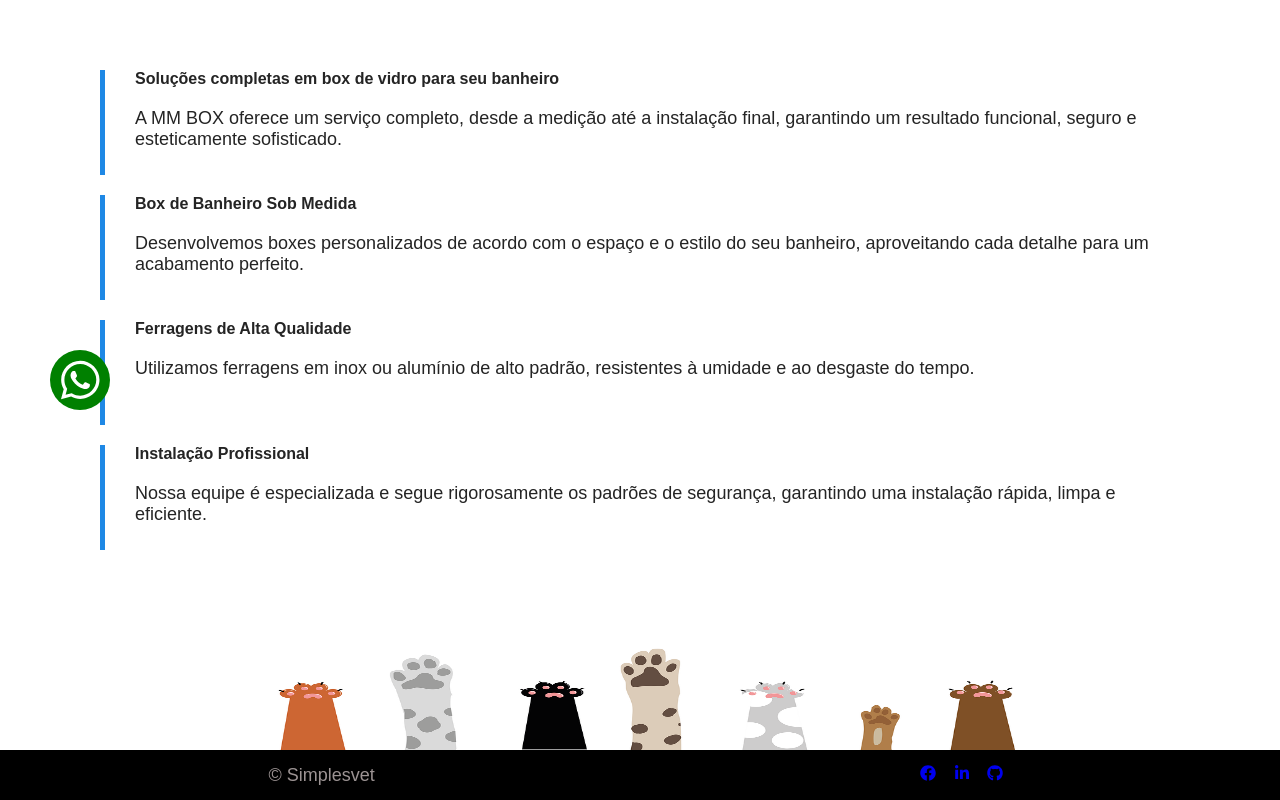
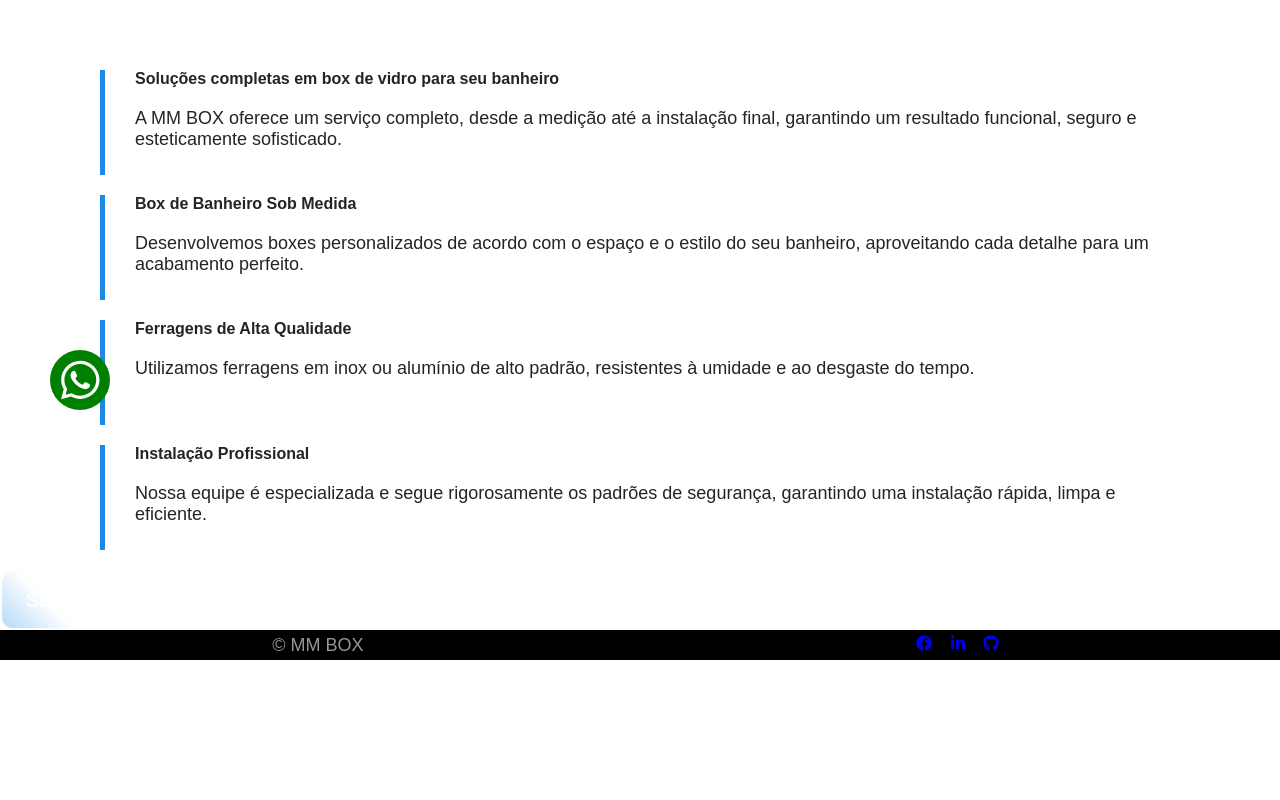
Before and after one commit to DevJuniorBruno/Vidracaria, a React (Create React App) app: page /servicos in a window 1280 px wide. Shown: the part 350-1150 px from the top of the page. After the commit the page ends 1010 px from the top, so only its background shows below. Built offline with nearby package versions, Linux system fonts and the light colour scheme.

Commit message:
Second commit

```diff
--- a/public/index.html
+++ b/public/index.html
@@ -24,7 +24,7 @@
       work correctly both with client-side routing and a non-root public URL.
       Learn how to configure a non-root public URL by running `npm run build`.
     -->
-    <title>React App</title>
+    <title>MM BOX</title>
   </head>
   <body>
     <noscript>You need to enable JavaScript to run this app.</noscript>
--- a/src/Components/Footer/footer.css
+++ b/src/Components/Footer/footer.css
@@ -7,7 +7,7 @@
 footer {
     background-color: #000;
     color: rgb(156, 147, 147);
-    height: 50px;
+    height: 30px;
     list-style: none;
 }
 
--- a/src/Components/Footer/index.js
+++ b/src/Components/Footer/index.js
@@ -6,10 +6,11 @@ import { FaFacebook, FaLinkedinIn, FaGithub } from 'react-icons/fa';
         <footer>
             <div className='social_footer'>
                 <div>
-                    <p>© Simplesvet</p>
+                    <p>© MM BOX</p>
                 </div>
                 <div className='social_list'>
-                    <ul>
+
+                   <ul>
                         <li>
                             <a target="blank" rel='external' href={'https://www.facebook.com/profile.php?id=100002376864543'}>
                                 <FaFacebook/>
--- a/src/pages/Farmácia e Medicamentos/farmacia.css
+++ b/src/pages/Farmácia e Medicamentos/farmacia.css
@@ -14,6 +14,38 @@
 }
 p{
     font-size: 18px;
+}
+.divButton{
+    margin-top: 20px;
+    display: flex;
+    align-items: center;
+    width: 150px;
+    height: 60px;
+    font-size: 20px;
+    border-radius: 10px;
+    border:#fff 2px solid;
+
+}
+.button{
+    width: 100% !important;
+    height: 100%;
+    display: flex;
+    justify-content: center;
+    align-items: center;
+    text-decoration: none;
+    border-color: #f1c40f;
+    border-radius: 10px;
+    color: #fff;
+    background-image: -webkit-linear-gradient(45deg, #1E88E5 50%, transparent 80%);
+    background-image: linear-gradient(45deg, #419ceb 50%, transparent 80%);
+    background-position: 100%;
+    background-size: 400%;
+    -webkit-transition: background 300ms ease-in-out;
+    transition: background 500ms ease-out;
+
+}
+.button:hover {
+background-position: 0;
 }
 .projetos_container {
     background-image: url(../../img/background-dog.jpg);
--- a/src/pages/Farmácia e Medicamentos/index.js
+++ b/src/pages/Farmácia e Medicamentos/index.js
@@ -1,6 +1,7 @@
 import './farmacia.css'
-import DogGrande from "../../img/cachorro.png"
 import WhatsAppButton from '../../Components/WhatsButton';
+import { Link } from 'react-router-dom';
+
 
 
 function Servicos() {
@@ -47,9 +48,11 @@ function Servicos() {
                         </p>
                     </div>
                 </div>
-                <div  className='dogGrande'>
-                    <img src={DogGrande} alt="patas_animais" />
-                </div>
+               <div className='espacamento'>
+                   <div className='divButton'>
+                        <Link className='button' to='banhoetosa'>Saiba mais</Link>
+                    </div>
+               </div>
                 <WhatsAppButton/>
 
         </header>
--- a/src/pages/Home/index.js
+++ b/src/pages/Home/index.js
@@ -17,13 +17,13 @@ function Home() {
                     </div>
 
                     <div className='divButton'>
-                        <Link className='button' to='clinica'>Saiba mais</Link>
+                        <Link className='button' to='banhoetosa'>Saiba mais</Link>
                     </div>
                 </section>
 
                 <section className='module_content'>
                     <div className='icones-links'>
-                    <Link to="clinica" >
+                    <Link to="banhoetosa" >
                         <img className='caminhao' to='clinica' src={ Caminhao } alt="caminhao-link" />
                         <p>Box Sob Medida</p>
                     </Link>
@@ -49,7 +49,7 @@ function Home() {
                             Teremos o maior prazer em lhe atender.
                         </p>
                         <div className='divButton'>
-                            <Link className='button' to='clinica'>Contato</Link>
+                            <Link className='button' to='contato'>Contato</Link>
                         </div>
 
                     </div>
```
